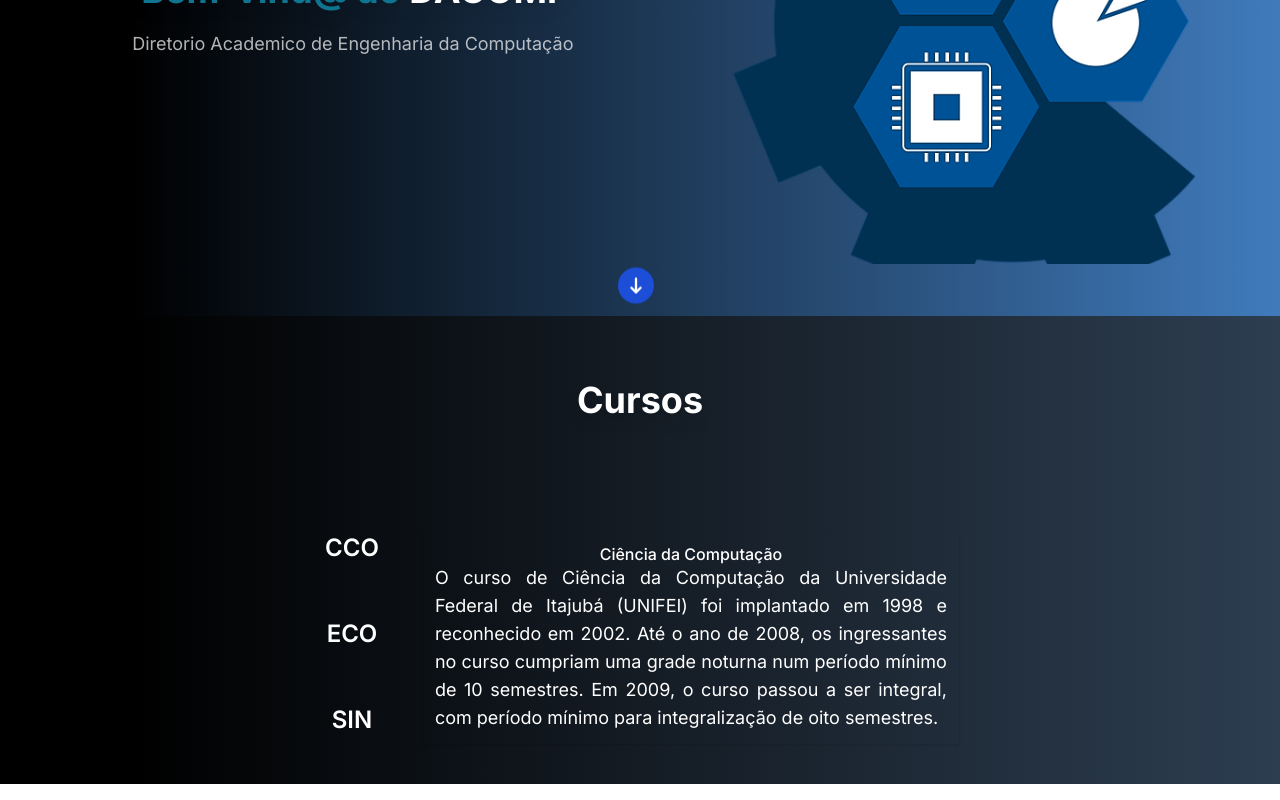
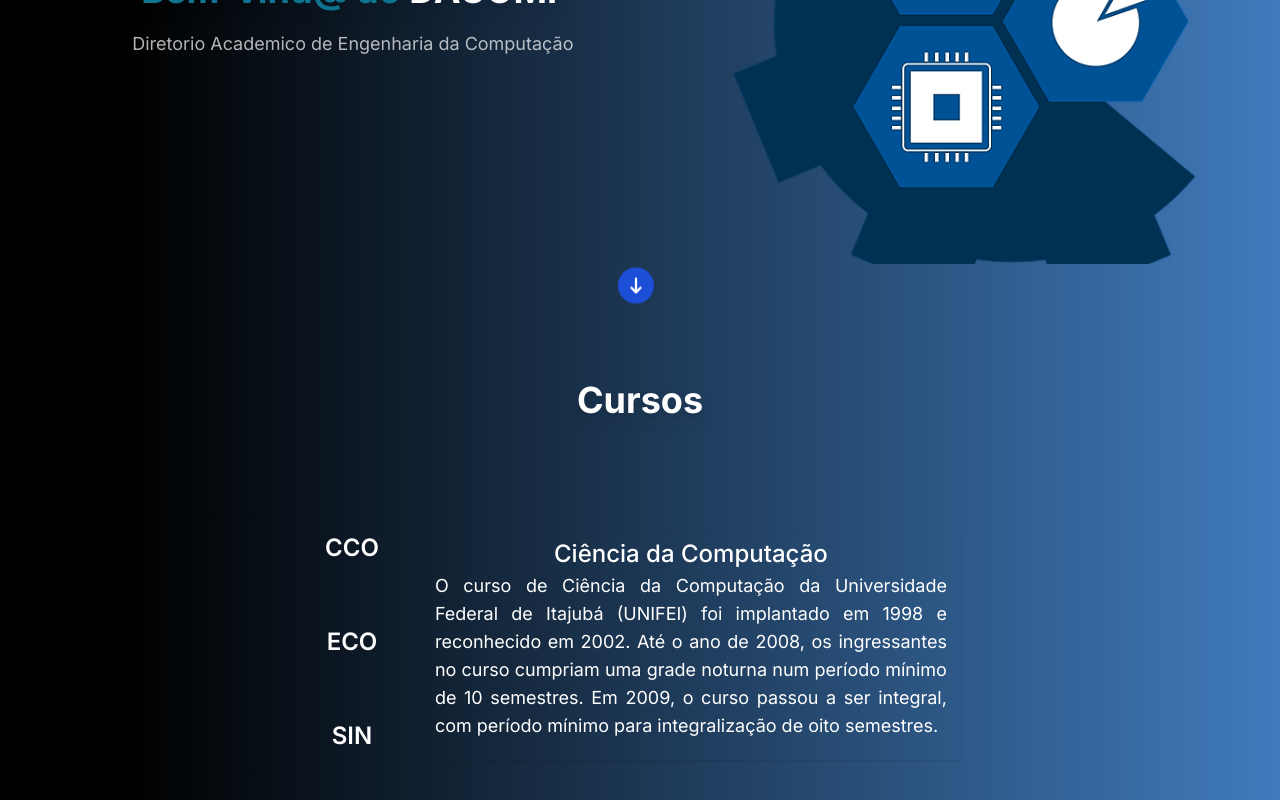
Before and after one commit to websterramos/dacomp, a Next.js app: page / in a window 1280 px wide. Shown: the part 244-1044 px from the top of the page. Built offline with nearby package versions, Linux system fonts and the light colour scheme.

Commit message:
adicionando hover

```diff
--- a/src/components/Courses.tsx
+++ b/src/components/Courses.tsx
@@ -5,7 +5,7 @@ import { Tab } from '@headlessui/react'
 import classNames from '../utils/classesUtil'
 
 const Courses = () => {
-  const [bgState, setBgState] = useState('bg-gradient-to-r from-black from-10% to-dark-blue');
+  const [bgState, setBgState] = useState('bg-gradient-to-r from-black from-10% to-light-blue');
 
   const updateBgState = (color: string) => {
     setBgState(color)
@@ -81,17 +81,19 @@ return (
 
         <Tab.Panels className="mt-2 shadow">
           {Object.values(courses).map((course) => (
-            <Tab.Panel
+            <a href={course[0].link} >
+              <Tab.Panel
               className={classNames(
                 'rounded-xl w-max  p-3 ',
-                'ring-transparent ring-opacity-100 ring-offset-2  focus:outline-none focus:ring-2'
+                'ring-transparent ring-opacity-100 ring-offset-2 hover:scale-105 focus:outline-none focus:ring-2'
               )}
             >
                 <div key={course[0].id}>
-                  <h3 className="flex justify-center text-white font-medium leading-5">{course[0].title}</h3>
-                  <p className="text-justify text-white text-lg max-w-lg">{course[0].content}</p>
+                  <h3 className="flex justify-center text-white font-medium leading-5 text-2xl">{course[0].title}</h3>
+                  <p className="text-justify text-white text-lg max-w-lg py-2">{course[0].content}</p>
                 </div>
-            </Tab.Panel>
+              </Tab.Panel>
+            </a>
           ))}
         </Tab.Panels>
       </Tab.Group>
```
